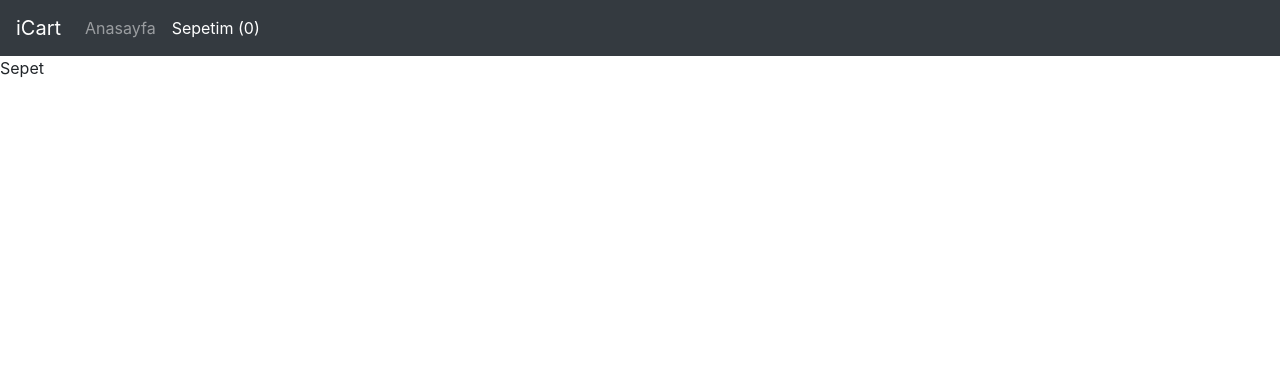
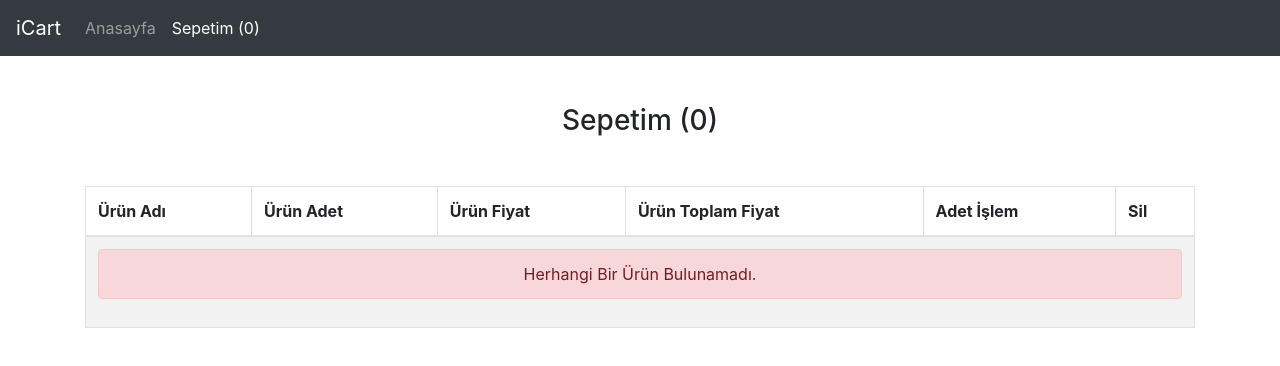
Before and after one commit to umutcankarce/react-shopcart-front, a React (Create React App) app: page /cart in a window 1280 px wide. Shown: the top 366 px of the page. Built offline with nearby package versions, Linux system fonts and the light colour scheme.

Commit message:
Cart Page :fire: and Payment Page :fire:

```diff
--- a/src/pages/Cart/index.js
+++ b/src/pages/Cart/index.js
@@ -1,16 +1,110 @@
 import { Component } from "react";
 import Header from "../../components/common/Header";
 import withRouter from "../../withRouter";
+import { Container,Row,Col,Table,Button,Card,Badge } from "react-bootstrap";
+import cartWrapper from "../../cartWrapper";
+import {Link} from "react-router-dom";
 
+const KDV = 20;
 export class Cart extends Component {
+
+    constructor(props){
+        super(props);
+    }
+
+
+
+    cartRender = (items) => {
+        const {cart} = this.props;
+        const {updateItemQuantity,removeItem} = cart;
+
+
+        return items.map((item,index) => {
+            return (
+                <tr key={index}>
+                <td>{item.name}</td>
+                <td>{item.quantity} Adet</td>
+                <td>{item.price} ₺</td>
+                <td>{item.quantity * item.price} ₺</td>
+                <td>
+                    <Button variant={"success"} className={"mx-2"} onClick={()=> updateItemQuantity(item.id,item.quantity+1) }>1 Arttır</Button>
+                    <Button variant={"danger"} className={"mx-2"} onClick={()=>  updateItemQuantity(item.id,item.quantity-1) }>1 Azalt</Button>
+                </td>
+                <td>
+                <Button variant={"danger"} className={"mx-2"} onClick={()=> removeItem(item.id) }>Sil</Button>
+                </td>
+                </tr>
+            )
+        });
+    }
+
     render(){
+        const {cart} = this.props;
+        const {items,totalUniqueItems,cartTotal} = cart;
+
+
+
         return (
             <>
             <Header/>
-            Sepet
+            <Container className={"mt-5"}>
+            <h3 className={"mt-5 d-flex justify-content-center"}>Sepetim ({totalUniqueItems})</h3>
+            <Row className={"mt-5"}>
+                <Col md={12}>
+                <Table striped bordered hover>
+                    <thead>
+                        <tr>
+                        <th>Ürün Adı</th>
+                        <th>Ürün Adet</th>
+                        <th>Ürün Fiyat</th>
+                        <th>Ürün Toplam Fiyat</th>
+                        <th>Adet İşlem</th>
+                        <th>Sil</th>
+                        </tr>
+                    </thead>
+                    <tbody>
+                       {(totalUniqueItems == 0) ? (
+                        <tr>
+                        <td colSpan={12}>
+                            <div className={"col-md-12 alert alert-danger text-center"}>
+                                Herhangi Bir Ürün Bulunamadı.
+                            </div>
+                        </td>
+                       </tr>
+                    ) : this.cartRender(items) }
+                    </tbody>
+                    </Table>
+                </Col>
+            </Row>
+            </Container>
+
+
+             {(totalUniqueItems !== 0) && (
+                <Container className={"mt-5"}>
+                    <Row className={"mt-5"}>
+                        <Col md={6}>
+                        <Card>
+                        <Card.Body>
+                            <Card.Text>
+                            Ara Toplam : <Badge className={"text-white p-2 ml-1 bg-success"}>{cartTotal} ₺</Badge>
+                            <br />
+                            <br />
+                            Toplam Fiyat : <Badge className={"text-white p-2 ml-1 bg-success"}>{cartTotal * ((100+KDV)/100)} ₺</Badge>
+                            <br/>
+                            <br/>
+                            KDV : <Badge className={"text-white p-2 ml-1 bg-danger"}>{KDV} %</Badge>
+                            </Card.Text>
+                        </Card.Body>
+                        </Card>
+                        </Col>
+                    </Row>
+                    <Button as={Link} to={"/payment"} variant={"success"} className={"mt-3"}>Ödeme Yap</Button>
+                </Container>
+             )}
+
             </>
         )
     }
 }
 
-export default withRouter(Cart);
+export default withRouter(cartWrapper(Cart));
--- a/src/pages/Home/index.js
+++ b/src/pages/Home/index.js
@@ -50,7 +50,7 @@ export class Home extends Component {
 
         // TODO NEW PRODUCT GELMİYOR
 
-        //console.log(newProducts);
+        console.log(newProducts);
 
         this.setState({
             products : newProducts
@@ -61,7 +61,7 @@ export class Home extends Component {
 
         const {products} = this.state;
         const {cart} = this.props;
-        let newProducts = products.map((item,index) => {
+        let newProducts = products[0].data.map((item,index) => {
            if(item.prd_id === id){
             cart.addItem({
                 id: item.prd_id,
--- /dev/null
+++ b/src/pages/Payment/index.js
@@ -0,0 +1,39 @@
+import { Component } from "react";
+import Header from "../../components/common/Header";
+import withRouter from "../../withRouter";
+import cartWrapper from "../../cartWrapper";
+import Notification from "../../RestAPI/Notification";
+
+export class Payment extends Component {
+
+    constructor(props){
+        super(props);
+    }
+
+    componentDidMount(){
+        const {cart,navigate} = this.props;
+
+        const {totalUniqueItems} = cart;
+
+        if(totalUniqueItems === 0)
+        {
+            Notification.error({
+                text: "Sepetinizde Ürün Yok."
+            });
+            navigate("/");
+        }
+    }
+
+    render(){
+
+        return (
+            <>
+            <Header/>
+               Ödeme
+
+            </>
+        )
+    }
+}
+
+export default withRouter(cartWrapper(Payment));
--- a/src/router/AppRouter.js
+++ b/src/router/AppRouter.js
@@ -2,6 +2,7 @@ import { Component } from "react";
 import {Route, Routes} from 'react-router-dom'
 import Home from "../pages/Home";
 import Cart from "../pages/Cart";
+import Payment from "../pages/Payment";
 
 export class AppRouter extends Component {
     render(){
@@ -9,6 +10,7 @@ export class AppRouter extends Component {
             <Routes>
                 <Route path={"/"} element={<Home/>} />
                 <Route path={"/cart"} element={<Cart/>} />
+                <Route path={"/payment"} element={<Payment/>} />
             </Routes>
         )
     }
```
